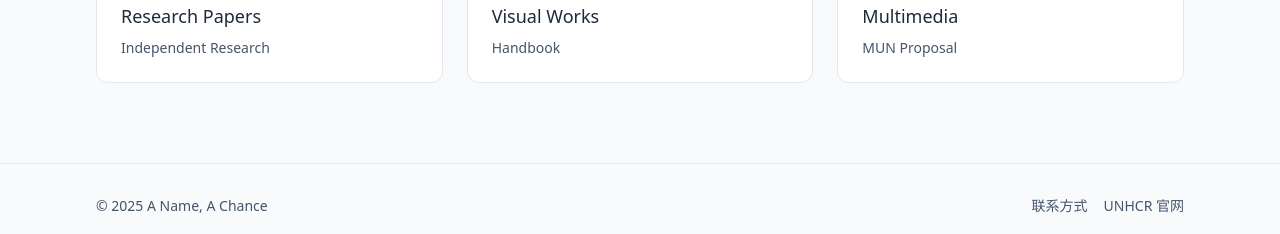
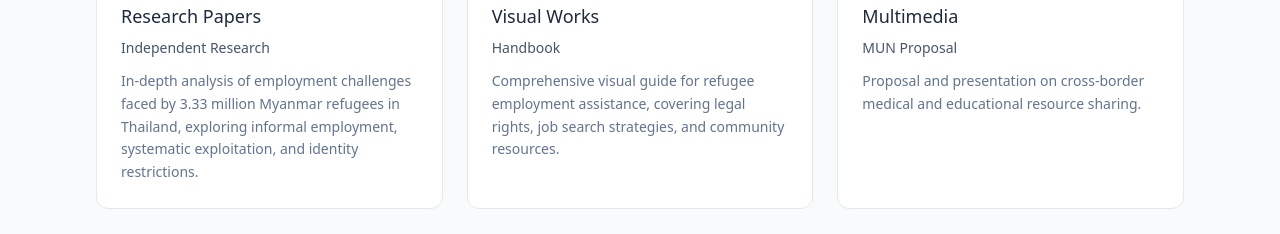
Before and after one commit to AmyWu71/refugee-portfolio, a Next.js app: page / in a window 1280 px wide. Shown: the part 1064-1298 px from the top of the page. Built offline with nearby package versions, Linux system fonts and the light colour scheme.

Commit message:
Add project descriptions to homepage category cards

```diff
--- a/src/app/page.tsx
+++ b/src/app/page.tsx
@@ -83,6 +83,9 @@ export default function Home() {
           <div className="p-6">
             <h3 className="text-lg font-medium text-slate-800">Research Papers</h3>
             <p className="mt-2 text-sm text-slate-600">Independent Research</p>
+            <p className="mt-3 text-sm text-slate-500 leading-relaxed">
+              {portfolio.find(p => p.slug === "research-report-employment-challenges")?.summary}
+            </p>
           </div>
         </Link>
         <Link href="/portfolio/handbook-visual-guide" className="rounded-xl border border-slate-200 bg-white overflow-hidden hover:bg-slate-50 hover:shadow-md transition-all">
@@ -97,6 +100,9 @@ export default function Home() {
           <div className="p-6">
             <h3 className="text-lg font-medium text-slate-800">Visual Works</h3>
             <p className="mt-2 text-sm text-slate-600">Handbook</p>
+            <p className="mt-3 text-sm text-slate-500 leading-relaxed">
+              {portfolio.find(p => p.slug === "handbook-visual-guide")?.summary}
+            </p>
           </div>
         </Link>
         <Link href="/portfolio/mun-proposal" className="rounded-xl border border-slate-200 bg-white overflow-hidden hover:bg-slate-50 hover:shadow-md transition-all">
@@ -111,6 +117,9 @@ export default function Home() {
           <div className="p-6">
             <h3 className="text-lg font-medium text-slate-800">Multimedia</h3>
             <p className="mt-2 text-sm text-slate-600">MUN Proposal</p>
+            <p className="mt-3 text-sm text-slate-500 leading-relaxed">
+              {portfolio.find(p => p.slug === "mun-proposal")?.summary}
+            </p>
           </div>
         </Link>
       </section>
```
